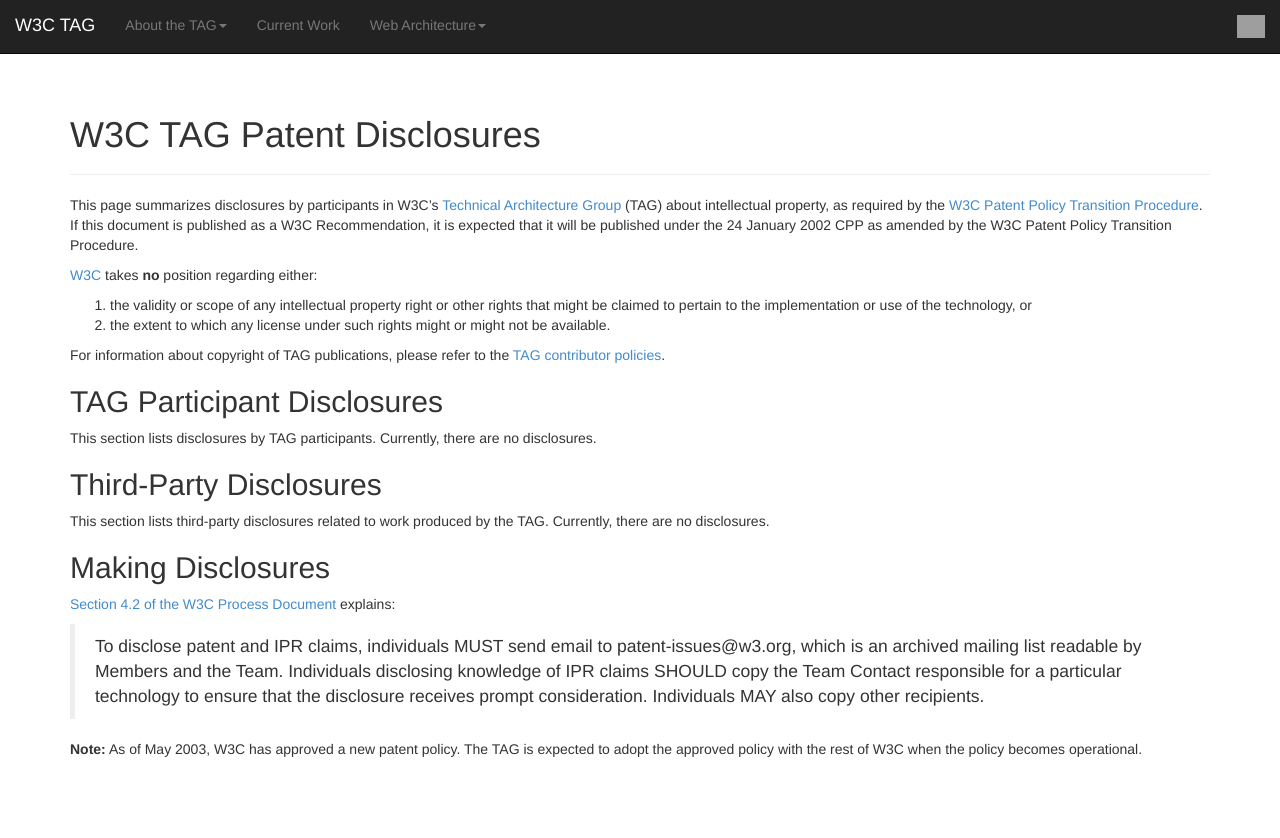
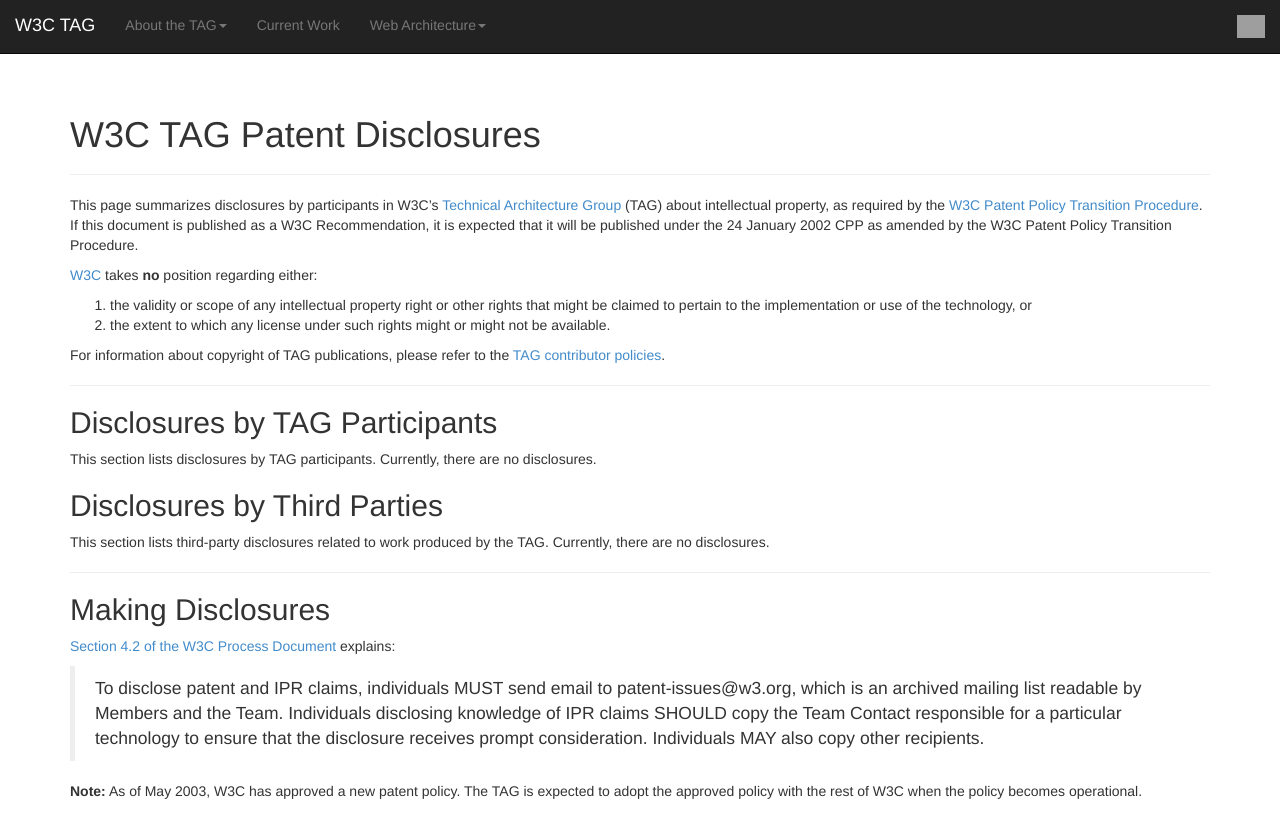
Before and after one commit to w3ctag/tag.w3.org, a Jekyll site: the page built from disclosures/index.md, in a window 1280 px wide. Shown: the top 838 px of the page. Built offline with Jekyll 4.4.1, drawn with Linux system fonts in a browser that asks for light colours; grey boxes are pictures that could not be loaded.

Commit message:
reorg disclosures

```diff
--- a/disclosures/index.md
+++ b/disclosures/index.md
@@ -12,13 +12,18 @@
 
 For information about copyright of TAG publications, please refer to the [TAG contributor policies](/policy/).
 
-## TAG Participant Disclosures
+---
+
+
+## Disclosures by TAG Participants
 
 This section lists disclosures by TAG participants. Currently, there are no disclosures.
 
-## Third-Party Disclosures
+## Disclosures by Third Parties
 
 This section lists third-party disclosures related to work produced by the TAG. Currently, there are no disclosures.
+
+---
 
 ## Making Disclosures
 
```
